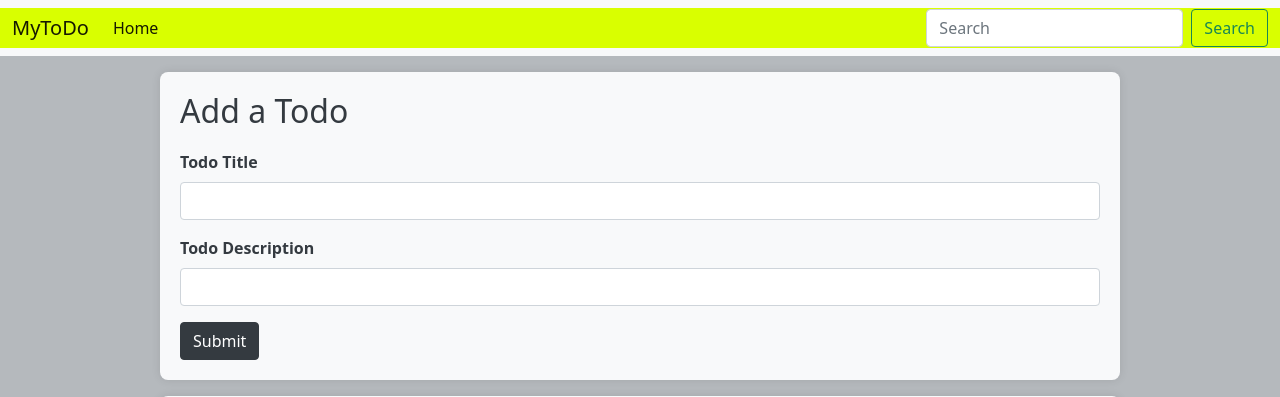
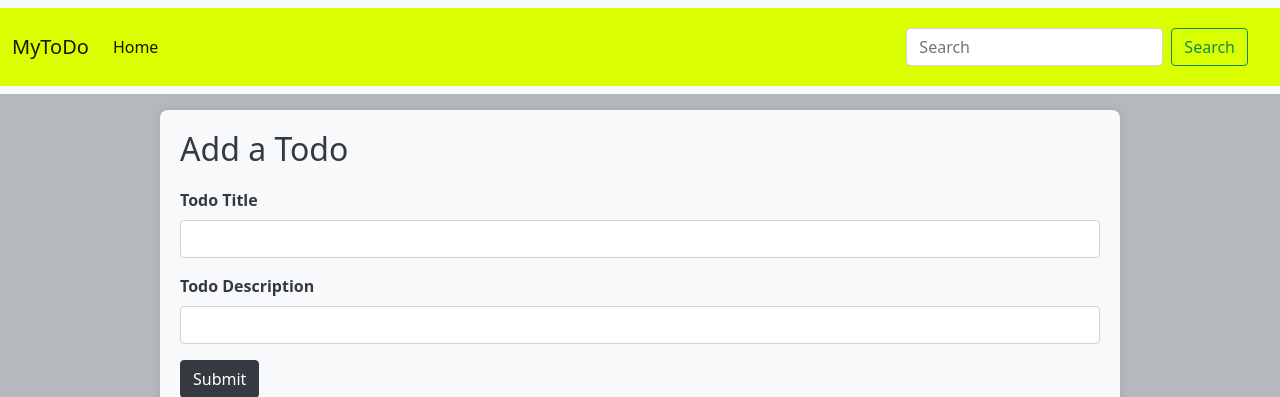
Before and after one commit to chandan1027/ToDo, a Flask app: page / in a window 1280 px wide. Shown: the top 397 px of the page. Run offline with Flask 3, Linux system fonts and the light colour scheme.

Commit message:
Update custom.css

```diff
--- a/static/css/custom.css
+++ b/static/css/custom.css
@@ -9,6 +9,12 @@
     box-shadow: 0 0 10px rgba(0, 0, 0, 0.1);
   }
 
+  .d-flex {
+    display: flex;
+    justify-content: center;
+    align-items: center;
+    padding: 20px;
+}
   /* Form label styling */
   .form-label {
     font-weight: bold;
```
